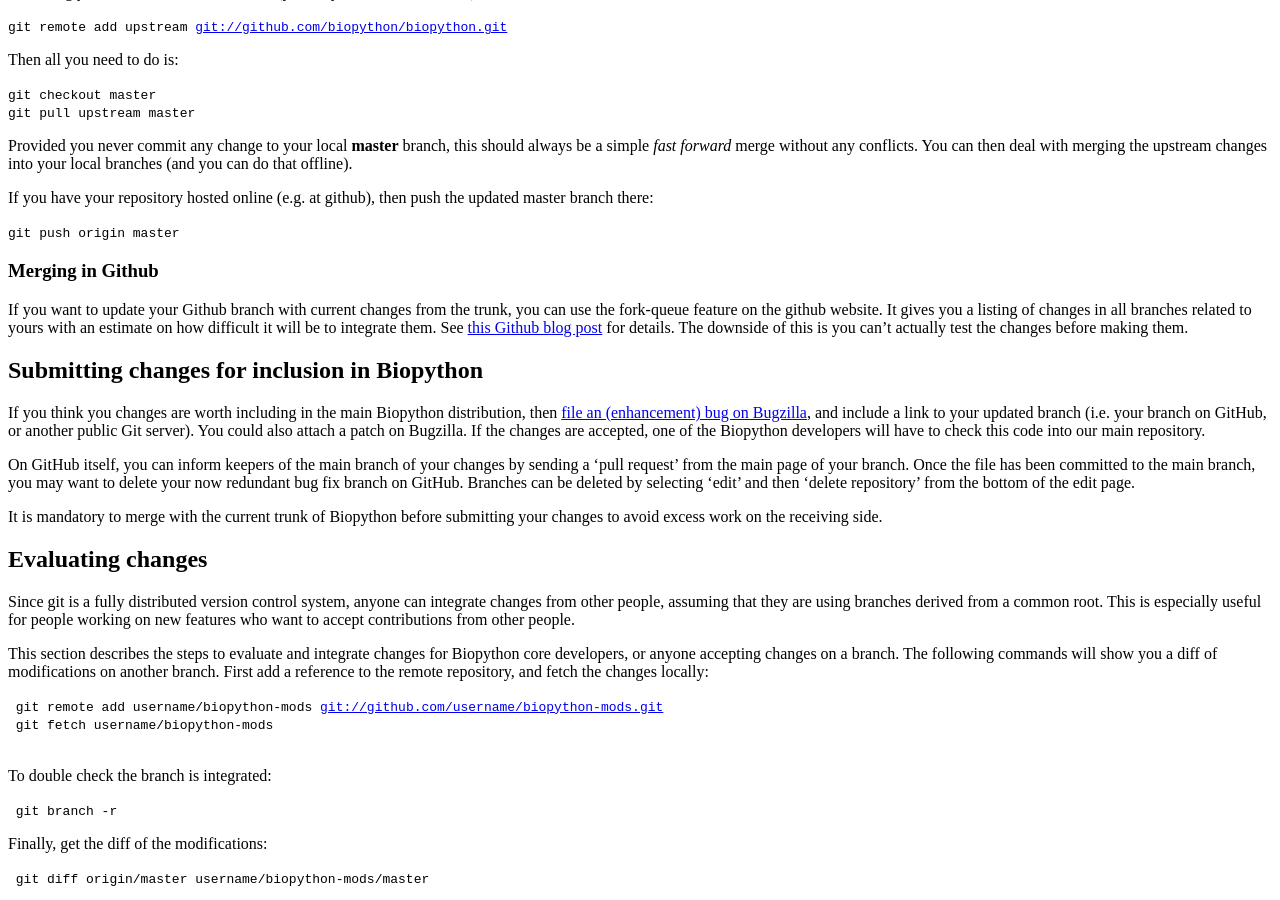
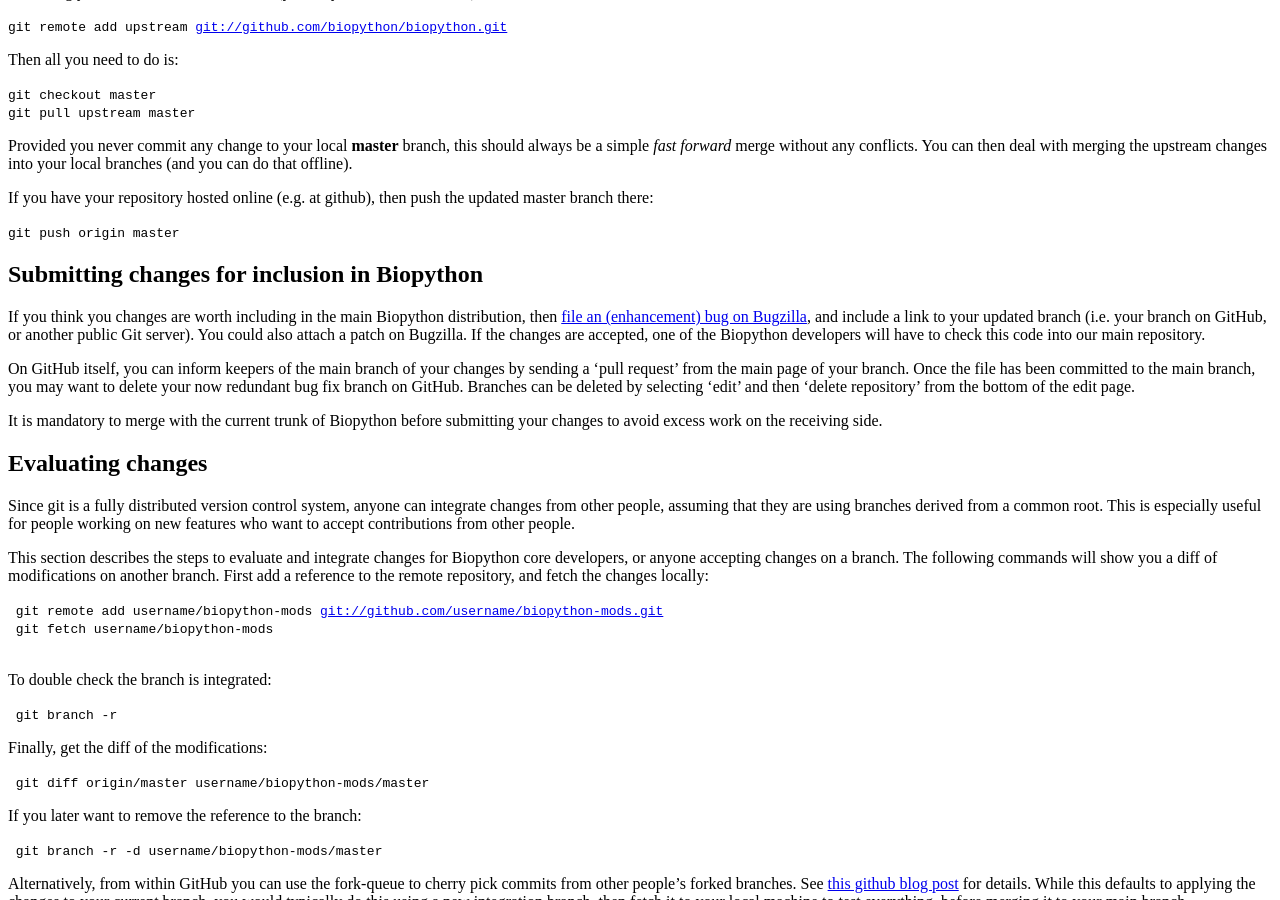
Before and after one commit to biopython/biopython.github.io, a Jekyll site: the page built from wiki/GitUsage.md, in a window 1280 px wide and 900 px high, scrolled down 3187 px. Built offline with Jekyll 4.4.1, drawn with Linux system fonts in a browser that asks for light colours.

Commit message:
/* Merging in Github */

```diff
--- a/wiki/GitUsage.md
+++ b/wiki/GitUsage.md
@@ -282,16 +282,6 @@ the updated master branch there:
 
 `git push origin master`
 
-### Merging in Github
-
-If you want to update your Github branch with current changes from the
-trunk, you can use the fork-queue feature on the github website. It
-gives you a listing of changes in all branches related to yours with an
-estimate on how difficult it will be to integrate them. See [this Github
-blog post](http://github.com/blog/270-the-fork-queue) for details. The
-downside of this is you can't actually test the changes before making
-them.
-
 Submitting changes for inclusion in Biopython
 ---------------------------------------------
 
```
Also changed, not shown: 1 other file.
